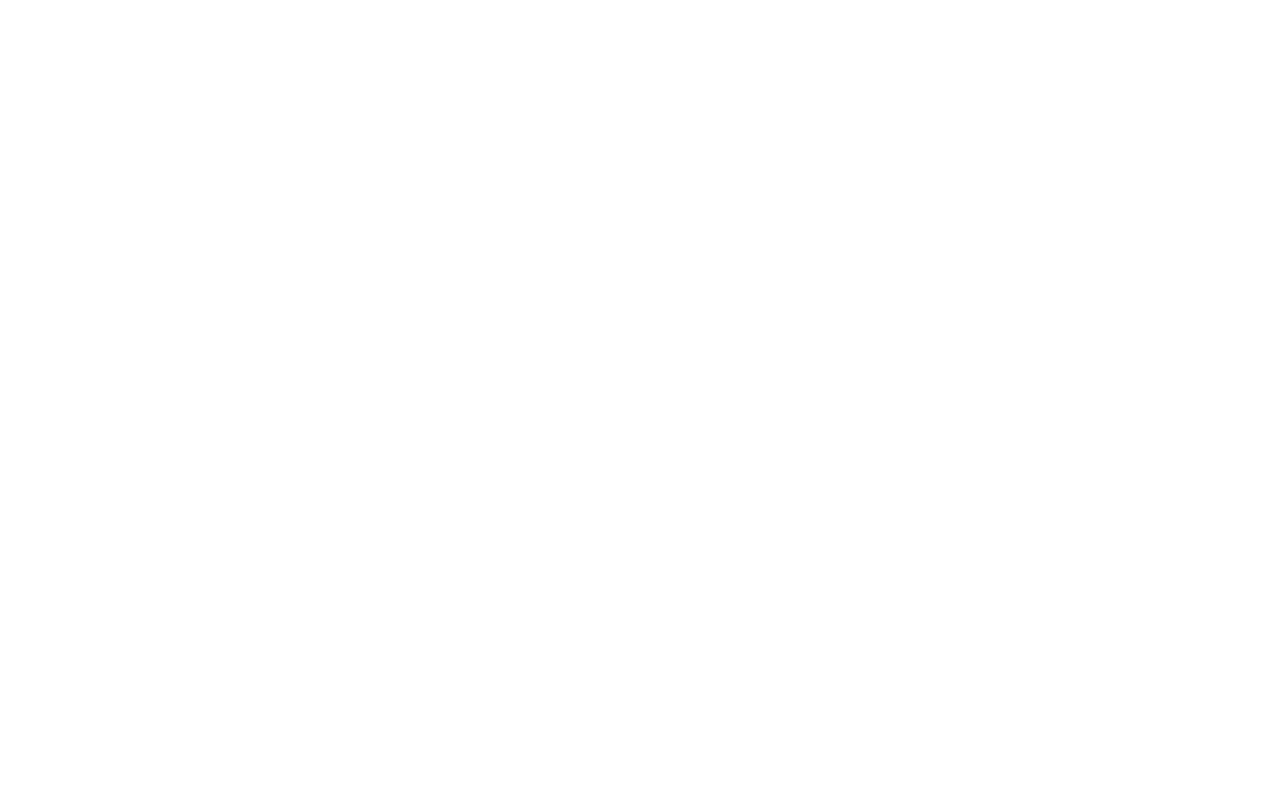
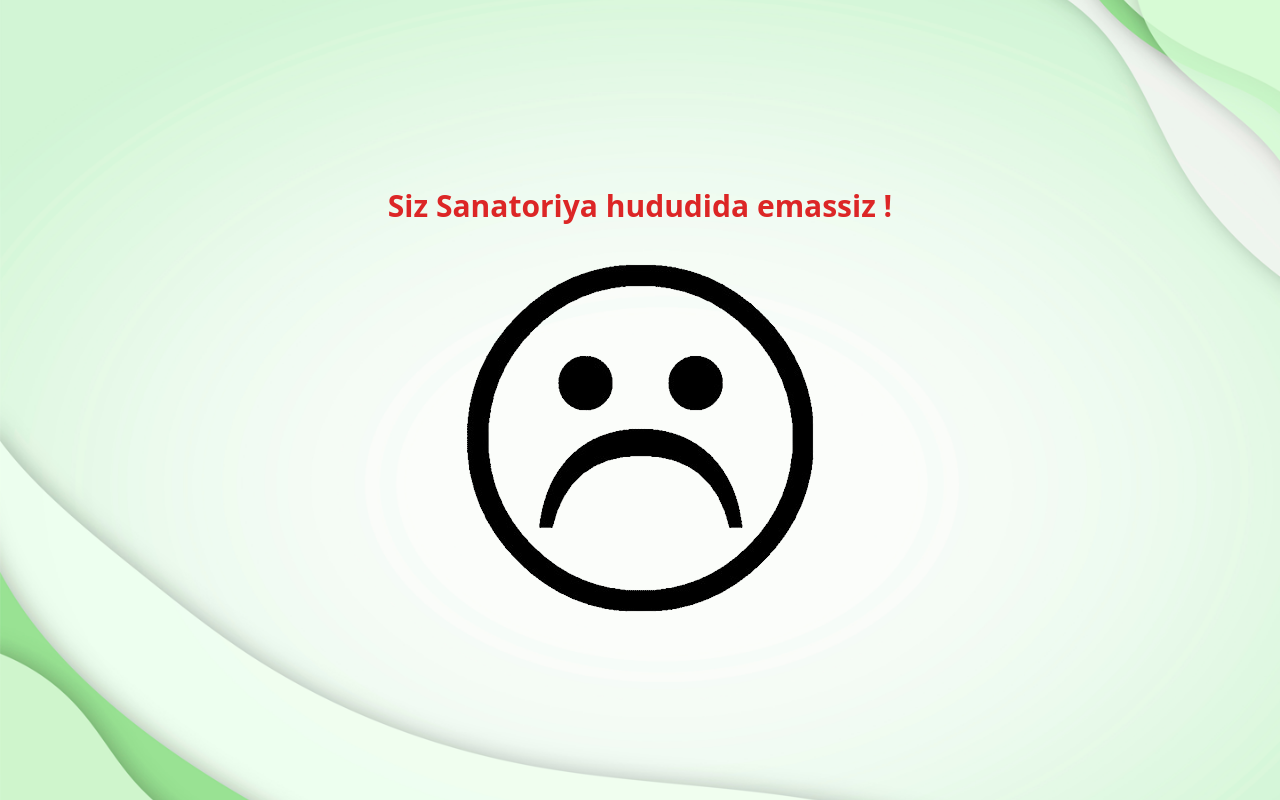
Before and after one commit to ai-ahmad/Chinobod-Admin, a Vue app: page /Error in a window 1280 px wide. Before the commit this address had no page. Built offline with nearby package versions, Linux system fonts and the light colour scheme.

Commit message:
full-code

```diff
--- /dev/null
+++ b/src/components/Error/Error.vue
@@ -0,0 +1,19 @@
+<template >
+    <div class="bg min-h-screen flex flex-col gap-10 items-center justify-center">
+       <h1 class="text-red-600 text-3xl font-black">Siz Sanatoriya hududida emassiz !</h1>
+       <img src="@/assets/img/sad.png" alt="">
+    </div>
+</template>
+<script>
+export default {
+
+}
+</script>
+<style >
+    .bg {
+    background-image: url('@/assets/img/bg.png');
+    background-size: cover;
+    background-position: center;
+}
+
+</style>
--- a/src/components/Loading/Loading.vue
+++ b/src/components/Loading/Loading.vue
@@ -52,7 +52,7 @@
   mounted() {
     setInterval(() => {
       this.activeStepIndex = (this.activeStepIndex + 1) % this.steps.length;
-    }, 1000);
+    }, 600000);
   }
 };
 </script>
--- a/src/components/Navigation/Navigation.vue
+++ b/src/components/Navigation/Navigation.vue
@@ -35,8 +35,9 @@
                         <img v-if="selectedBlock === 'Qabul bolimi'" src="@/assets/img/res.jpg" alt="Image 2"
                             class="rounded-lg shadow-lg w-[500px] h-[180px] object-cover">
                     </div>
-                    <button class="mt-3 w-full bg-[#114E05] text-white py-2 rounded-lg">Navigatorni ishga
-                        tushirish</button>
+                    <router-link to="/Error" class="block mt-3 w-full bg-[#114E05] text-white py-2 rounded-lg text-center">
+                        Navigatorni ishga tushirish
+                    </router-link>
                 </div>
             </div>
             <div class="text">
@@ -56,9 +57,11 @@
                 <p v-if="selectedBlock === 'Kirish'">Kirish muolaja uchun navbat talab etilmaydi, to'g'ridan-to'g'ri
                     tashrif buyurishingiz mumkin.</p>
                 <p v-if="selectedBlock === 'Kirish'">Yangi muolajalarni boshlashni istaysizmi?!</p>
-                <p v-if="selectedBlock === 'Qabul bolimi'" class="text-lg font-semibold">Qabul bolimi (YURAK BILAN BO'GLIQ MUAMMOLAR)
+                <p v-if="selectedBlock === 'Qabul bolimi'" class="text-lg font-semibold">Qabul bolimi (YURAK BILAN BO'GLIQ
+                    MUAMMOLAR)
                 </p>
-                <p v-if="selectedBlock === 'Qabul bolimi'">Qabul bolimi muolaja uchun navbat talab etilmaydi, to'g'ridan-to'g'ri
+                <p v-if="selectedBlock === 'Qabul bolimi'">Qabul bolimi muolaja uchun navbat talab etilmaydi,
+                    to'g'ridan-to'g'ri
                     tashrif buyurishingiz mumkin.</p>
                 <p v-if="selectedBlock === 'Qabul bolimi'">Yangi muolajalarni boshlashni istaysizmi?!</p>
             </div>
@@ -82,5 +85,4 @@
     background-size: cover;
     background-position: center;
 }
-
 </style>
--- a/src/router.js
+++ b/src/router.js
@@ -4,6 +4,7 @@
 import SignIn from '@/components/SignIn/SignIn.vue';
 import Navigation from "@/components/Navigation/Navigation.vue";
 import Loading from "@/components/Loading/Loading.vue";
+import Error from "@/components/Error/Error.vue";
 
 const routes = [
   {
@@ -29,6 +30,11 @@
     path: "/Loading",
     name: 'Loading',
     component: Loading
+  },
+  {
+    path: "/Error",
+    name: 'Error',
+    component: Error
   }
 ];
 
```
Also changed, not shown: src/assets/img/sad.png (added).
